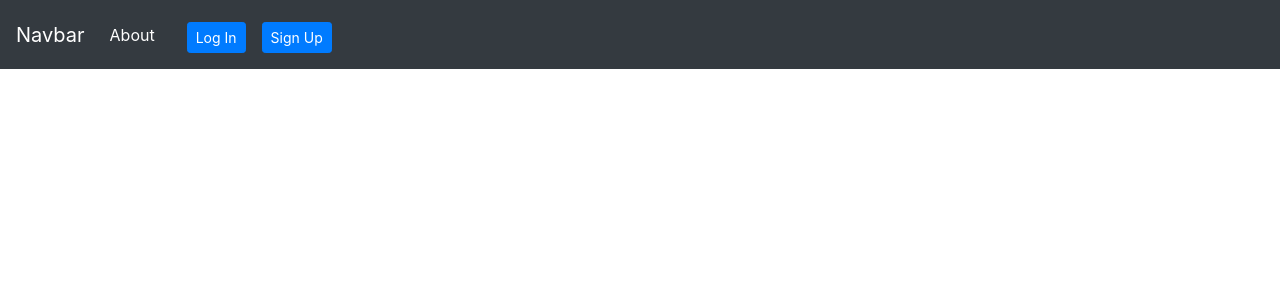
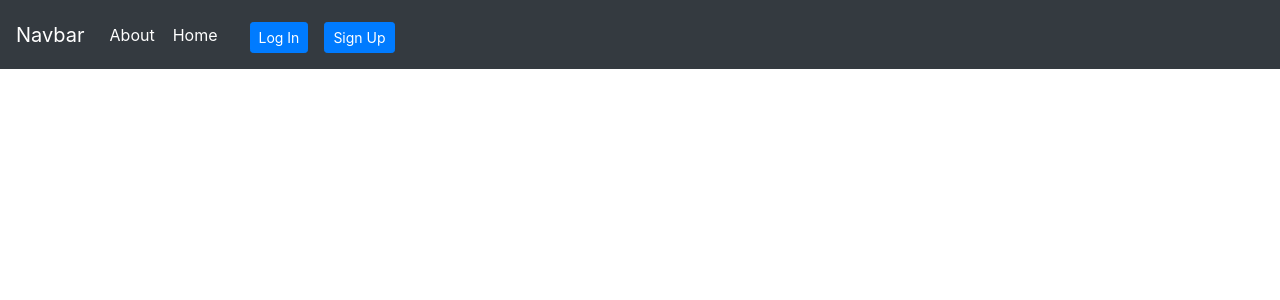
Before and after one commit to Siddharth6780/Events_Planner, a React (Create React App) app in the folder fronend/: page /home in a window 1280 px wide. Shown: the top 300 px of the page. Built offline with nearby package versions, Linux system fonts and the light colour scheme.

Commit message:
Added Container Component

```diff
--- a/fronend/public/index.html
+++ b/fronend/public/index.html
@@ -14,6 +14,7 @@
     <title>React App</title>
   </head>
   <body>
+    <script src="/docs/5.1/dist/js/bootstrap.bundle.min.js" integrity="sha384-ka7Sk0Gln4gmtz2MlQnikT1wXgYsOg+OMhuP+IlRH9sENBO0LRn5q+8nbTov4+1p" crossorigin="anonymous"></script>
     <noscript>You need to enable JavaScript to run this app.</noscript>
     <div id="root"></div>
 
--- a/fronend/src/App.js
+++ b/fronend/src/App.js
@@ -4,6 +4,7 @@ import { BrowserRouter as Router, Switch, Route, Link } from "react-router-dom";
 import About from "./components/About";
 import Login from "./components/Login";
 import Signup from "./components/Signup";
+import Container from "./components/Container";
 
 const App = () => {
   return (
@@ -16,10 +17,13 @@ const App = () => {
               <About />
             </Route>
             <Route exact path="/login">
-              <Login/>
+              <Login />
             </Route>
             <Route exact path="/signup">
-              <Signup/>
+              <Signup />
+            </Route>
+            <Route exact path="/home">
+              <Container />
             </Route>
           </Switch>
         </div>
--- /dev/null
+++ b/fronend/src/components/Container.js
@@ -0,0 +1,11 @@
+import React from "react";
+
+const Container = () => {
+  return (
+    <>
+
+    </>
+  );
+};
+
+export default Container;
--- a/fronend/src/components/Navbar.js
+++ b/fronend/src/components/Navbar.js
@@ -14,6 +14,11 @@ const Navbar = () => {
             <li className="nav-item active">
               <Link className="nav-link btn" to="/about">
                 About
+              </Link>
+            </li>
+            <li className="nav-item active">
+              <Link className="nav-link btn" to="/home">
+                Home
               </Link>
             </li>
             <div className="container btn_login_signup d-flex">
```
